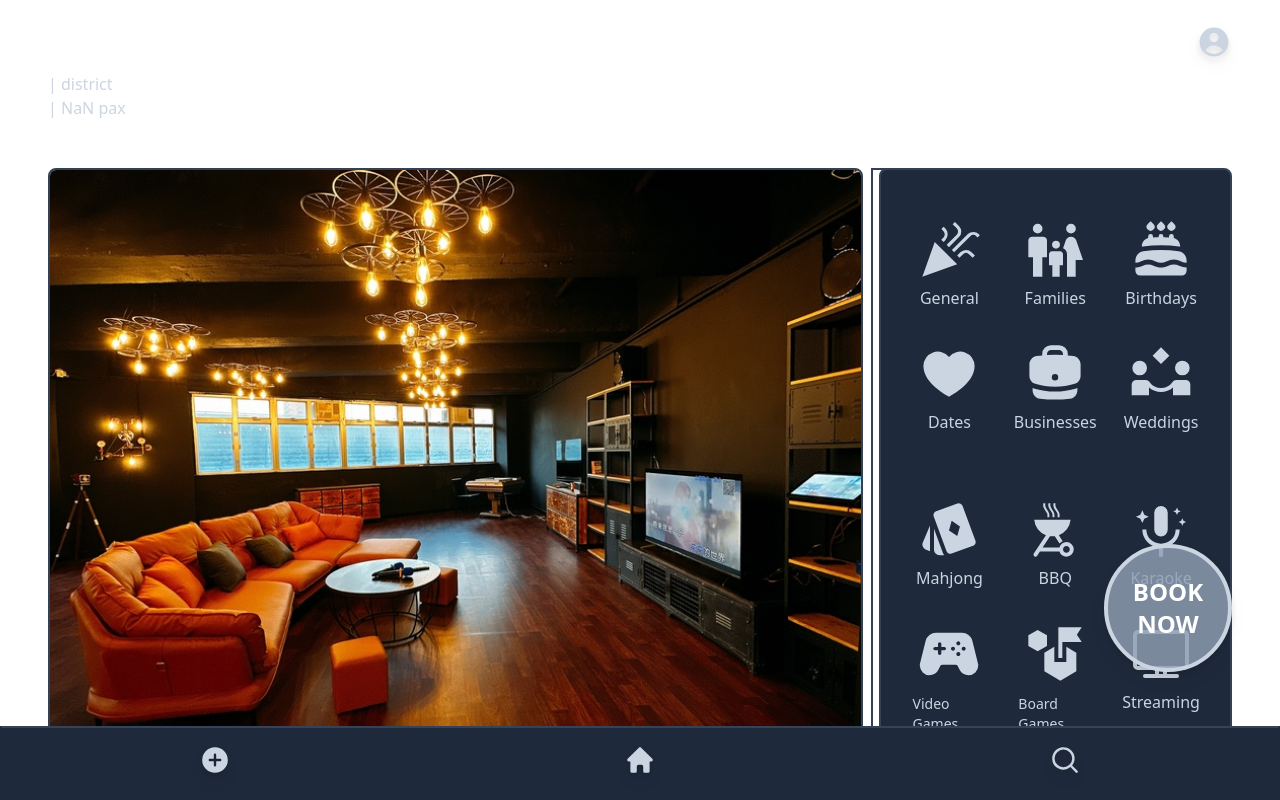
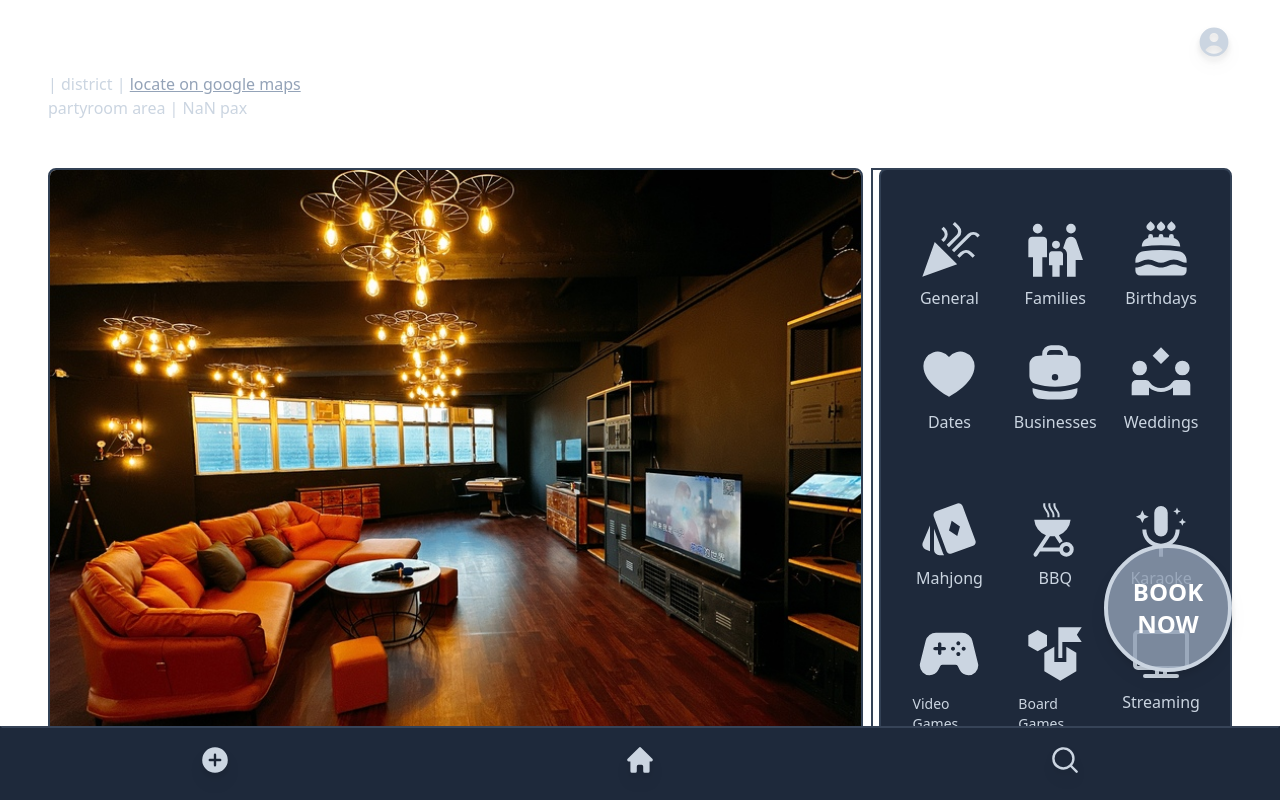
Before and after one commit to onu941/c25-capstone-project-kb, a React (Vite) app in the folder vite-client/: page /partyroom in a window 1280 px wide. Built offline with nearby package versions, Linux system fonts and the light colour scheme; no server answers.

Commit message:
stop editing /partyroom

```diff
--- a/vite-client/src/pages/Partyroom.tsx
+++ b/vite-client/src/pages/Partyroom.tsx
@@ -102,6 +102,12 @@ export default function Partyroom() {
     setBookingModalIsOpen(!bookingModalIsOpen);
   };
 
+  const openGoogleMaps = () => {
+    const addressQuery = encodeURIComponent(partyroom.address);
+    const googleMapsURL = `https://www.google.com/maps/search/?api=1&query=${addressQuery}`;
+    window.open(googleMapsURL, "_blank");
+  };
+
   useEffect(() => {
     const fetchPartyroomDetails = async () => {
       const token = localStorage.getItem("token");
@@ -127,7 +133,8 @@ export default function Partyroom() {
         address: partyroomDetails.address,
         host_id: partyroomDetails.host_id,
         capacity: partyroomDetails.capacity,
-        area: partyroomDetails.area,
+        // area: partyroomDetails.area,
+        description: partyroomDetails.description,
       });
 
       if (Number(userId) === partyroomDetails.host_id) setIsOwner(!isOwner);
@@ -168,11 +175,20 @@ export default function Partyroom() {
             isOpen={sidebarIsOpen}
             toggleSidebar={toggleSidebar}
           ></Sidebar>
-          <div className="text-slate-300">{partyroom.address} | district</div>
           <div className="text-slate-300">
-            {partyroom.address} | {partyroom.capacity} pax
+            {partyroom.address} | district |{" "}
+            <a
+              href=""
+              className=" underline text-slate-400"
+              onClick={() => openGoogleMaps()}
+            >
+              locate on google maps
+            </a>
           </div>
-          <div className="mt-12 w-full flex md:px-0 justify-between columns-2 mb-4">
+          <div className="text-slate-300">
+            partyroom area | {partyroom.capacity} pax
+          </div>
+          <div className="mt-12 w-full flex md:px-0 justify-between columns-2 mb-12">
             <div className="flex columns-2 gap-2">
               <img
                 src={sample}
@@ -266,7 +282,10 @@ export default function Partyroom() {
             </div>
           </div>
           <div className="mb-48">
-            <BodyHeader title="Description: "></BodyHeader>
+            <div className="border-solid border-2 p-6 rounded-lg border-slate-700 text-center text-slate-300">
+              <p>{partyroom.description}</p>
+              <br></br>- Owner name, WhatsApp number
+            </div>
           </div>
         </ResponsiveContainer>
       </FullScreen>
```
